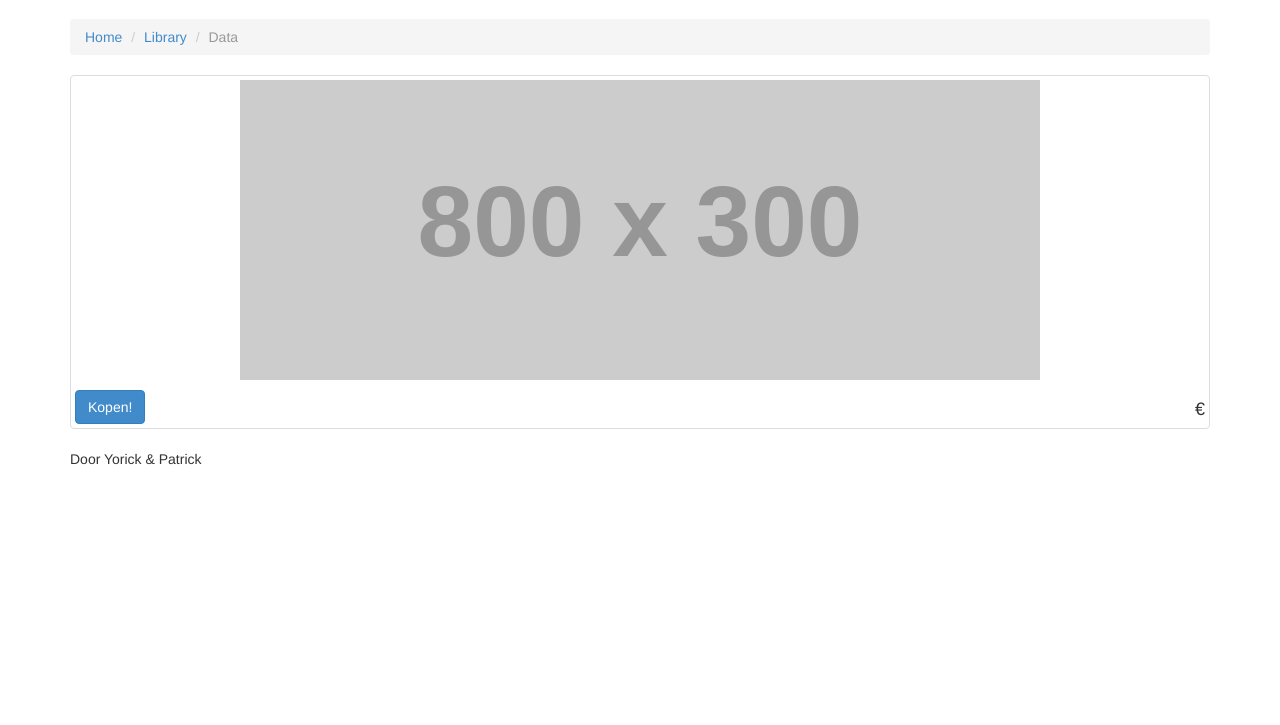
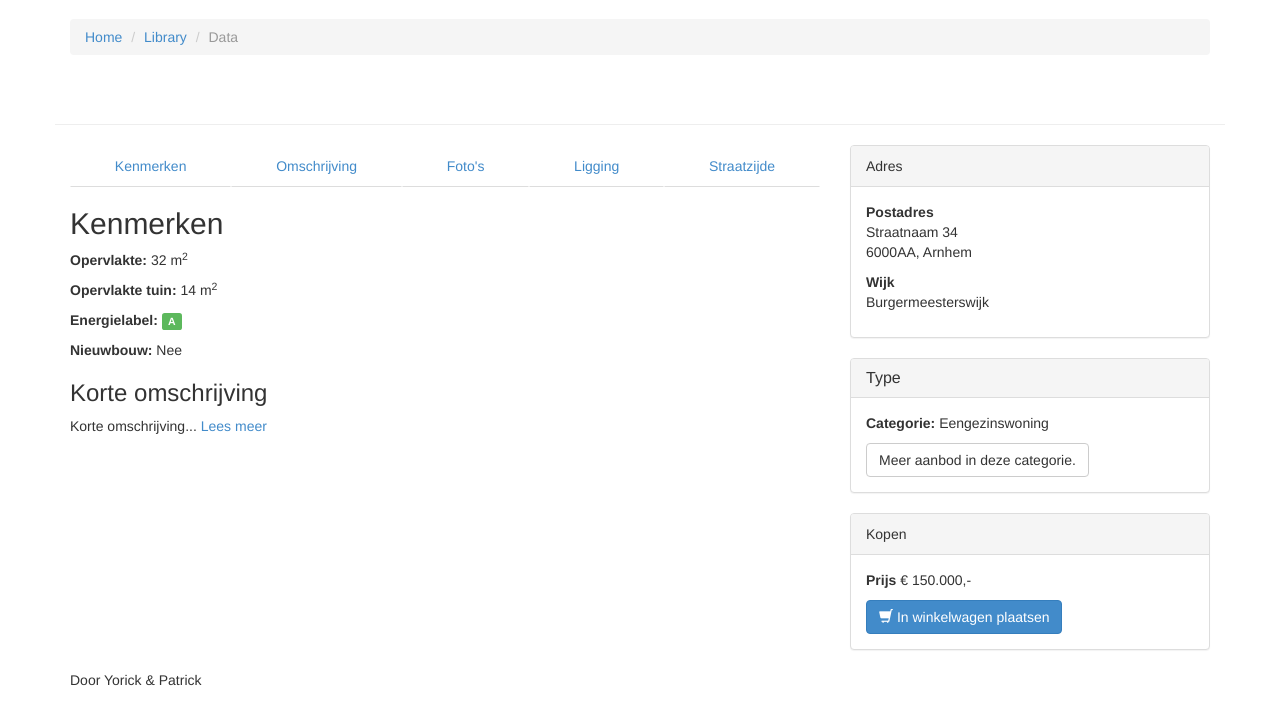
Before and after one commit to waaghals/Aggressive-Swallow, a PHP site: template src/aggressiveswallow/views/locationViews/showLocation.phtml in a window 1280 px wide. Shown: the part 51-776 px from the top of the page. Run offline with PHP 8.4, Linux system fonts and the light colour scheme; the template is opened without the code that fills it, so the values that code supplies are empty; grey boxes labelled with a size stand in for pictures from a placeholder-image service; some libraries are stand-ins or nearby versions.

Commit message:
Location page revamp

```diff
--- /dev/null
+++ b/src/aggressiveswallow/views/locationViews/openFirstTab.js
@@ -0,0 +1,3 @@
+$(function() {
+  $('#locationTabs a:first').tab('show')
+});
--- a/src/aggressiveswallow/views/locationViews/showLocation.phtml
+++ b/src/aggressiveswallow/views/locationViews/showLocation.phtml
@@ -7,8 +7,18 @@ $header->pageTitle = $location->getAddress()->getFullStreetName();
 echo $header;
 ?>
 <div class="row">
-    <div class="col-lg-12">
-        <div class="thumbnail">
+    <div class="page-header">
+        <?php
+        $street = $location->getAddress()->getFullStreetName();
+        $city = $location->getAddress()->getCity();
+        echo sprintf("<h1>%s <small>%s</small></h1>", $street, $city);
+        ?>
+    </div>
+</div>
+<div class="row">
+    <div class="col-xs-12 col-sm-6 col-md-8">
+
+        <!-- <div class="thumbnail">
              <img class="img-responsive" src="http://placehold.it/800x300" alt="">
              <div class="caption-full">
                  <h4 class="pull-right">&euro;<?php $location->getPrice(); ?></h4>
@@ -16,10 +26,113 @@ echo $header;
                  </h4>
                  <p><?php echo $location->getDescription(); ?></p>
              </div>
-            <a class="btn btn-primary">Kopen!</a>
+             <a class="btn btn-primary"><span class="glyphicon glyphicon-shopping-cart"></span> Plaatsen in winkelwagen</a>
+         </div> -->
+
+        <ul class="nav nav-tabs nav-justified" id="locationTabs">
+            <li><a href="#features" data-toggle="tab">Kenmerken</a></li>
+            <li><a href="#description" data-toggle="tab">Omschrijving</a></li>
+            <li><a href="#pictures" data-toggle="tab">Foto's</a></li>
+            <li><a href="#location" data-toggle="tab">Ligging</a></li>
+            <li><a href="#streetview" data-toggle="tab">Straatzijde</a></li>
+        </ul>
+        <div class="tab-content">
+            <div class="tab-pane fade active in" id="features">
+                <h2>Kenmerken</h2>
+                <p>
+                    <strong>
+                        Opervlakte:
+                    </strong>
+                    32 m<sup>2</sup>
+                </p>
+                <p>
+                    <strong>
+                        Opervlakte tuin:
+                    </strong>
+                    14 m<sup>2</sup>
+                </p>
+                <p>
+                    <strong>
+                        Energielabel:
+                    </strong>
+                    <span class="label label-success">A</span>
+                </p>
+                <p>
+                    <strong>
+                        Nieuwbouw:
+                    </strong>
+                    Nee
+                </p>
+
+
+                <h3>Korte omschrijving</h3>
+                <p>Korte omschrijving... <a href="#description" data-toggle="tab">Lees meer</a></p>
+            </div>
+            <div class="tab-pane fade" id="description">
+                <h2>Omschrijving</h2>
+                <p>Lange omschrijving</p>
+            </div>
+            <div class="tab-pane fade" id="pictures">
+                <h2>Foto's</h2>
+                <p>Food truck fixie locavore, accusamus mcsweeney's marfa nulla single-origin coffee squid. Exercitation +1 labore velit, blog sartorial PBR leggings next level wes anderson artisan four loko farm-to-table craft beer twee. Qui photo booth letterpress, commodo enim craft beer mlkshk aliquip jean shorts ullamco ad vinyl cillum PBR. Homo nostrud organic, assumenda labore aesthetic magna delectus mollit. Keytar helvetica VHS salvia yr, vero magna velit sapiente labore stumptown. Vegan fanny pack odio cillum wes anderson 8-bit, sustainable jean shorts beard ut DIY ethical culpa terry richardson biodiesel. Art party scenester stumptown, tumblr butcher vero sint qui sapiente accusamus tattooed echo park.</p>
+            </div>
+            <div class="tab-pane fade" id="location">
+                <h2>Ligging</h2>
+                <p>TODO google map</p>
+            </div>
+            <div class="tab-pane fade" id="streetview">
+                <h2>Straatzijde</h2>
+                <p>TODO streetview</p>
+            </div>
+        </div>
+    </div>
+    <div class="col-xs-6 col-md-4">
+        <div class="panel panel-default">
+            <div class="panel-heading">Adres</div>
+            <div class="panel-body">
+                <p>
+                    <strong>Postadres</strong><br/>
+                    Straatnaam 34<br/>
+                    6000AA, Arnhem
+                </p>
+
+                <p>
+                    <strong>Wijk</strong><br/>
+                    Burgermeesterswijk
+                </p>
+            </div>
+        </div>
+
+        <div class="panel panel-default">
+            <div class="panel-heading">
+                <h3 class="panel-title">Type</h3>
+            </div>
+            <div class="panel-body">
+                <p>
+                    <strong>Categorie: </strong>
+                    Eengezinswoning
+                </p>
+
+                <a class="btn btn-default" href="#">Meer aanbod in deze categorie.</a>
+            </div>
+        </div>
+
+        <div class="panel panel-default">
+            <div class="panel-heading">Kopen</div>
+            <div class="panel-body">
+                <p>
+                    <strong>Prijs</strong>
+                    &euro; 150.000,-
+                </p>
+                <a class="btn btn-primary">
+                    <span class="glyphicon glyphicon-shopping-cart"></span>
+                    In winkelwagen plaatsen
+                </a>
+            </div>
         </div>
     </div>
 </div>
 <?php
 $footer = new Template("partials/footer");
+$footer->bottomJs = file_get_contents(VIEW_PATH . "locationViews/openFirstTab.js");
 echo $footer;
--- a/src/aggressiveswallow/views/partials/footer.phtml
+++ b/src/aggressiveswallow/views/partials/footer.phtml
@@ -13,6 +13,18 @@
 <script src="/public/js/jquery-1.10.2.js"></script>
 <script src="/public/js/bootstrap.js"></script>
 
+<?php
+if (isset($bottomJs)):
+    $tag = "<script>%s</script>";
+    if (is_array($bottomJs)):
+        foreach ($bottomJs as $script):
+            echo sprintf($tag, $script);
+        endforeach;
+    else:
+        echo sprintf($tag, $bottomJs);
+    endif;
+endif;
+?>
 </body>
 
 </html>
```
Also changed, not shown: bootstrapping.inc.php (+16 -1 lines). Lines whose indentation alone changed are shown as unchanged.
